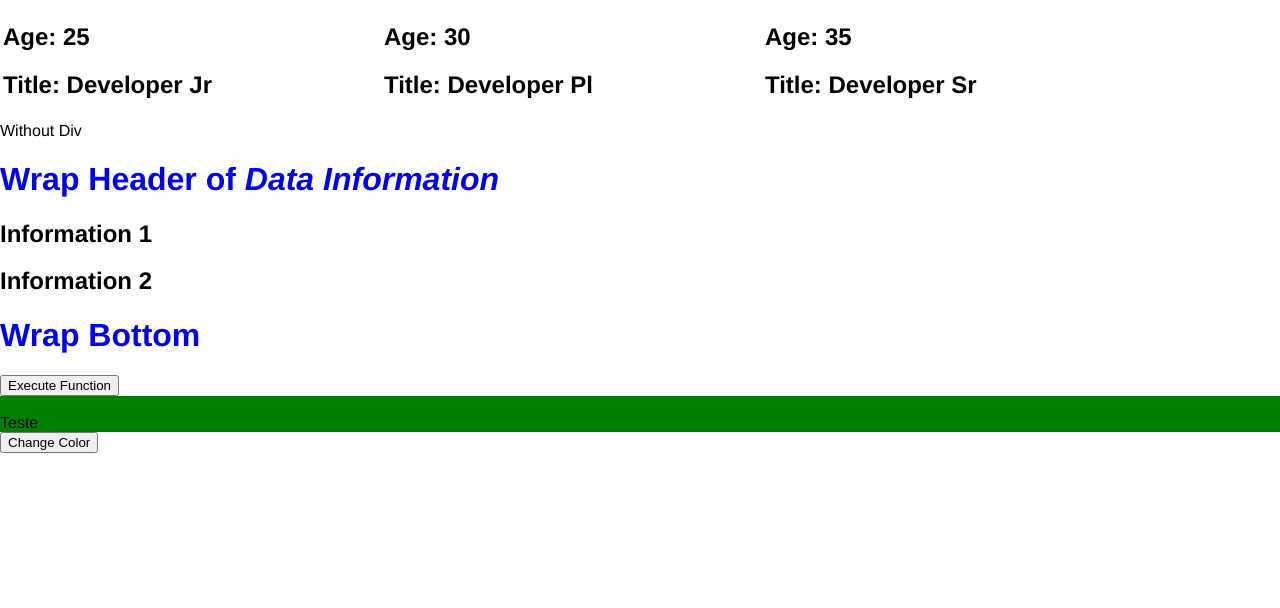
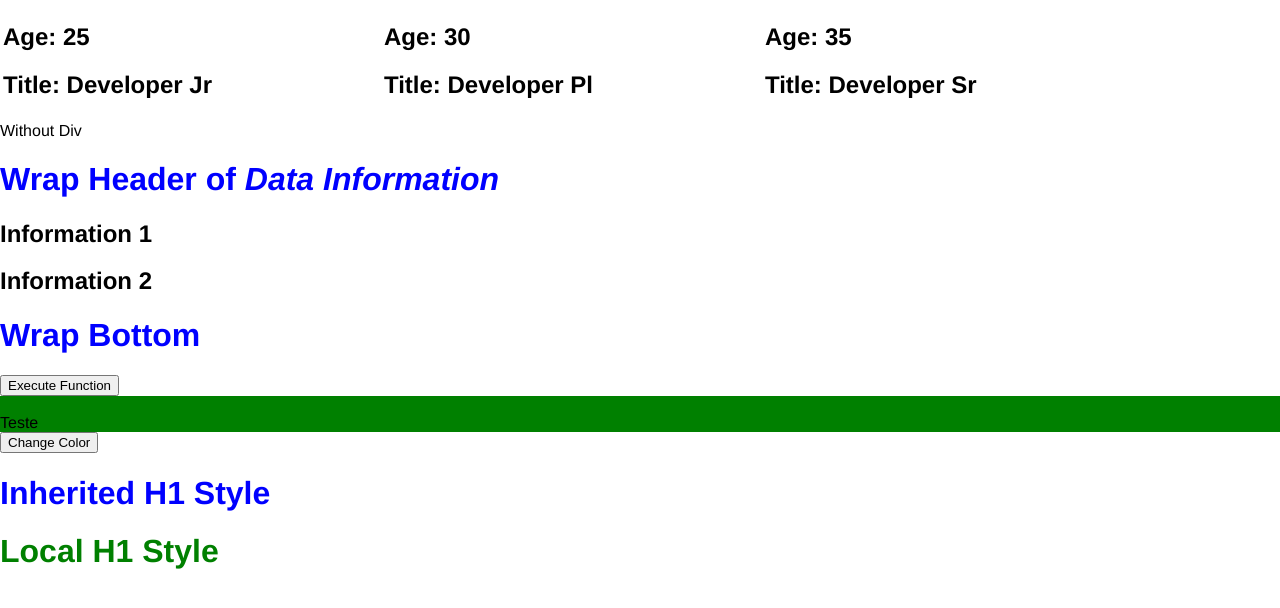
Before and after one commit to rafaelsslemes/basics_react, a React (Create React App) app: page / in a window 1280 px wide. Shown: the part 1895-2503 px from the top of the page. Built offline with nearby package versions, Linux system fonts and the light colour scheme.

Commit message:
CSS inside Components

```diff
--- a/src/App.js
+++ b/src/App.js
@@ -17,6 +17,7 @@ import WrapComponent from './components/WrapComponent';
 import FunctionParams from './components/FunctionParams';
 import { useState } from 'react';
 import StateLift from './components/StateLift';
+import CSSInComponent from './components/CSSInComponent';
 
 function App() {
 
@@ -60,6 +61,7 @@ function App() {
         <FunctionParams func={showMessage}/>
         <div style={{backgroundColor: color}}><br/>Teste<br/></div>
         <StateLift func={handleColor}/>
+        <CSSInComponent/>
     </div>
   );
 }
--- /dev/null
+++ b/src/components/CSSInComponent.css
@@ -0,0 +1,9 @@
+/* WRONG! This overrides Global Styles */
+/* h1 {
+    color: green;
+} */
+
+
+.comp-header {
+    color: green;
+}
--- /dev/null
+++ b/src/components/CSSInComponent.js
@@ -0,0 +1,13 @@
+import React from 'react'
+import "./CSSInComponent.css";
+
+const CSSInComponent = () => {
+  return (
+    <div>
+        <h1> Inherited H1 Style</h1>
+        <h1 className='comp-header'> Local H1 Style</h1>
+    </div>
+  )
+}
+
+export default CSSInComponent
```
